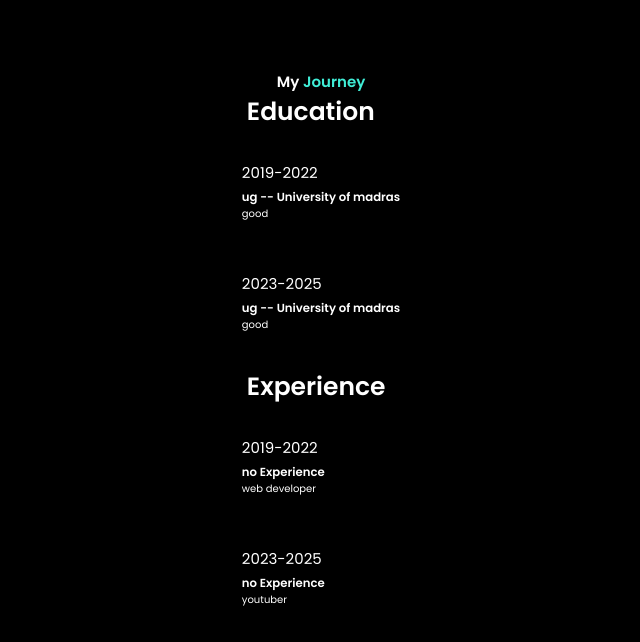
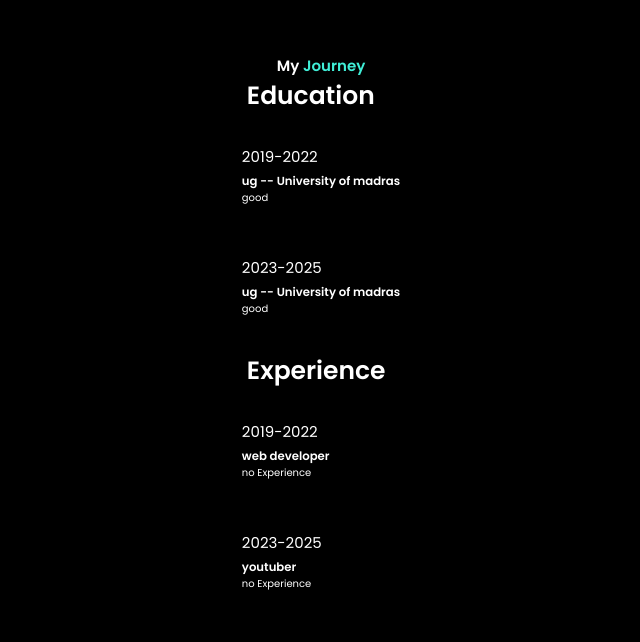
Before and after one commit to lavany-art/profile, a plain HTML site: page index.html in a window 1280 px wide. Shown: the part 796-1438 px from the top of the page, without its empty margins (319-959 px from the left). Drawn offline with Linux system fonts and the light colour scheme.

Commit message:
education

```diff
--- a/index.html
+++ b/index.html
@@ -1,6 +1,5 @@
 <!DOCTYPE html>
 <html lang="en">
-
 <head>
     <meta charset="UTF-8">
     <meta name="viewport" content="width=device-width, initial-scale=1.0">
@@ -13,13 +12,13 @@
         <a href="#" class="logo">lavanya.</a>
 
         <nav>
-                    <a href="#home" class="active"> Home</a>
+                    <a href="#" class="active"> Home</a>
 
                     <a href="#myskills" class="nav__link">Skills</a>
 
                     <a href="#education"class="nav__link" >Education</a>
 
-                    <a href="#exerience" class="nav__link">Experience</a>
+                    <a href="#education" class="nav__link">Experience</a>
 
                     <a href="#contact" class="nav__link">Contact</a>
         </nav>
@@ -31,7 +30,8 @@
         <div class="home-content">
             <h1>hi, It's <span>lavanya</span></h1>
             <h3 class="typing-text">i want to become a <span></span></h3>
-            <p>a passionate and driven MSC COMPUTER SCIENCE  student at hits . I'm excited to share my thoughts, Experience,and expertise with you.<div class="social-icons">
+            <p>a passionate and driven MSC COMPUTER SCIENCE  student at hits . I'm excited to share my thoughts, Experience,and expertise with you.
+           <div class="social-icons">
                 <a href="#"><i class="fa-brands fa-linkedin"></i></a>
                 <a href="#"><i class="fa-brands fa-github"></i></a>
                 <a href="#"><i class="fa-brands fa-x-twitter"></i></a>
@@ -41,74 +41,56 @@
         </div>
 
     </section>
-</br>
+    <!--education-->
     <section class="education" id="education">
-
          <h2 class="heading">My <span>Journey</span></h2>
 
+
          <div class="education-row">
-
             <div class="education-column">
-
                 <h3 class="title">Education</h3>
 
                 <div class="education-box">
+                    <div class="education-content">
+                        <div class="content">
+                            <div class="year"><i class='bx bxs-calendar'></i> 2019-2022</div>
+                            <h3>ug -- University of madras</h3>
+                            <p> good</p>
+                        </div>
+                    </div>
 
                     <div class="education-content">
-
                     <div class="content">
-
-    <div class="year"><i class='bx bxs-calendar'></i> 2019-2022</div>
-
+                        <div class="year"><i class='bx bxs-calendar'></i> 2023-2025</div>
                         <h3>ug -- University of madras</h3>
-
-    <p> good</p>
-    </div>
-
-</div>
-<div class="education-content">
-
-    <div class="content">
-
-    <div class="year"><i class='bx bxs-calendar'></i> 2023-2025</div>
-
-    <h3>ug -- University of madras</h3>
-
                         <p> good</p>
                     </div>
                 </div>
             </div>
         </div>
-
-
         <div class="education-column">
-
             <h3 class="title">Experience </h3>
 
             <div class="education-box">
-
                 <div class="education-content">
-
                     <div class="content">
-
                         <div class="year"><i class='bx bxs-calendar'></i> 2019-2022</div>
-                  <h3>no Experience</h3>
-                  <p>web developer</p>
-
+                        <h3>web developer</h3>
+                        <p> no Experience</p>
+                    </div>
                 </div>
 
-            </div>
                 <div class="education-content">
                   <div class="content">
                      <div class="year"><i class='bx bxs-calendar'></i> 2023-2025</div>
-                    <h3>no Experience</h3>
-                   <p>youtuber</p>
+                     <h3>youtuber</h3>
+                     <p> no Experience </p>
+                  </div>
                 </div>
             </div>
         </div>
     </div>
 </section>
-
 <script src="assets/js/main.js"></script>
 </body>
 </html>
```
Lines whose indentation alone changed are shown as unchanged.
